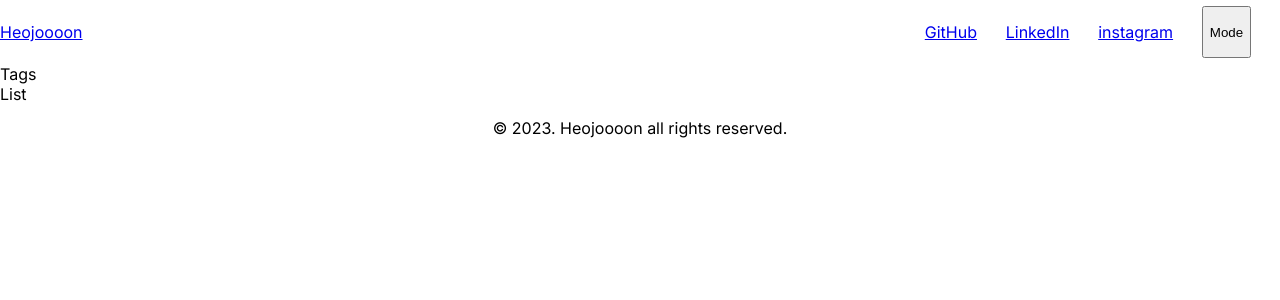
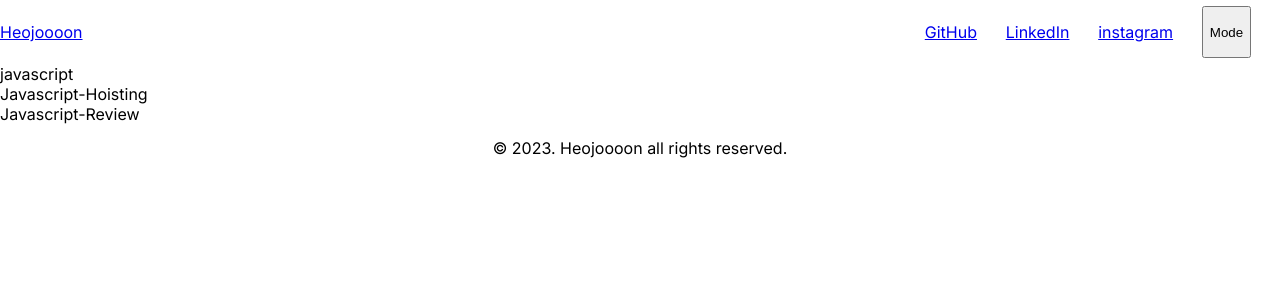
Before and after one commit to hjy0951/blog, a Next.js app: page / in a window 1280 px wide. Shown: the top 300 px of the page. Built offline with nearby package versions, Linux system fonts and the light colour scheme.

Commit message:
feat: 서버 컴포넌트에서 blog data fetching 로직 추가

```diff
--- a/src/app/page.tsx
+++ b/src/app/page.tsx
@@ -1,14 +1,22 @@
 import { Body } from "@/components/Body";
 import { Footer } from "@/components/Footer";
 import { Header } from "@/components/Header";
-import { getAllPosts } from "@/util/api";
+import { getAllPosts, getPostTags } from "@/util/api";
 
 export default function Home() {
-  const posts = getAllPosts();
+  const tags = getPostTags();
+  const posts = getAllPosts([
+    "slug",
+    "title",
+    "description",
+    "thubnail",
+    "tags",
+    "createdAt",
+  ]);
   return (
     <>
       <Header />
-      <Body />
+      <Body tags={tags} allPosts={posts} />
       <Footer />
     </>
   );
--- a/src/components/Body/index.tsx
+++ b/src/components/Body/index.tsx
@@ -1,10 +1,20 @@
 "use client";
 
-export const Body = () => {
+import { Items } from "@/types";
+
+interface Props {
+  tags: string[];
+  allPosts: Items[];
+}
+
+export const Body = ({ tags, allPosts }: Props) => {
+  console.log(allPosts);
   return (
     <main>
-      <div>Tags</div>
-      <div>List</div>
+      <div>{tags}</div>
+      {allPosts.map((post, idx) => (
+        <div key={idx}>{post.slug}</div>
+      ))}
     </main>
   );
 };
--- /dev/null
+++ b/src/types/index.ts
@@ -0,0 +1,3 @@
+export type Items = {
+  [key: string]: string | any;
+};
--- a/src/util/api.ts
+++ b/src/util/api.ts
@@ -2,6 +2,7 @@
 import fs from "fs";
 import { join } from "path";
 import matter from "gray-matter";
+import { Items } from "@/types";
 
 const postsDirectory = join(process.cwd(), "/contents");
 
@@ -26,10 +27,6 @@ export function getPostBySlug(slug: string, fields: string[] = []) {
   const fullPath = join(postsDirectory, `${realSlug}/content.mdx`);
   const fileContents = fs.readFileSync(fullPath, "utf8");
   const { data, content } = matter(fileContents);
-
-  type Items = {
-    [key: string]: string;
-  };
 
   const items: Items = {};
 
@@ -56,6 +53,6 @@ export function getAllPosts(fields: string[] = []) {
   const posts = slugs
     .map((slug) => getPostBySlug(slug, fields))
     // sort posts by date in descending order
-    .sort((post1, post2) => (post1.date > post2.date ? -1 : 1));
+    .sort((post1, post2) => (post1.createdAt > post2.createdAt ? -1 : 1));
   return posts;
 }
```
